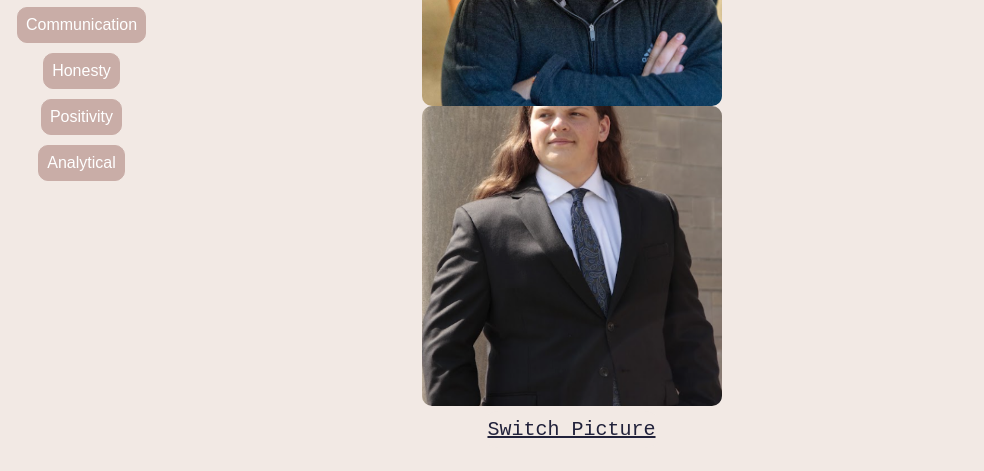
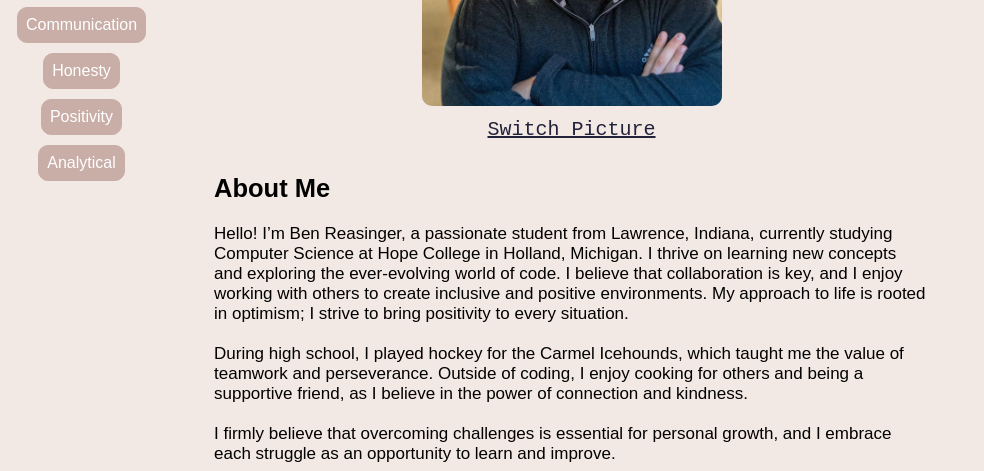
Before and after one commit to benreasinger/benreasinger.github.io, a plain HTML site: page index.html in a window 1280 px wide. Shown: the part 301-772 px from the top of the page, 296-1280 px from the left. Drawn offline with Linux system fonts and the light colour scheme.

Commit message:
Update index.html

```diff
--- a/index.html
+++ b/index.html
@@ -61,7 +61,6 @@
             <div class="right">
                 <div class="image-container">
                         <img id="toggle-img" src="assets/Photo1.JPG" alt="Toggle Image">
-                     <img id="toggle-img" src="assets/Photo2.png" alt="Toggle Image">
                         <button id="cool-but" onclick="toggleImage()"><U>Switch Picture</U></button>
                 </div>
                 <section class="about-me">
```
